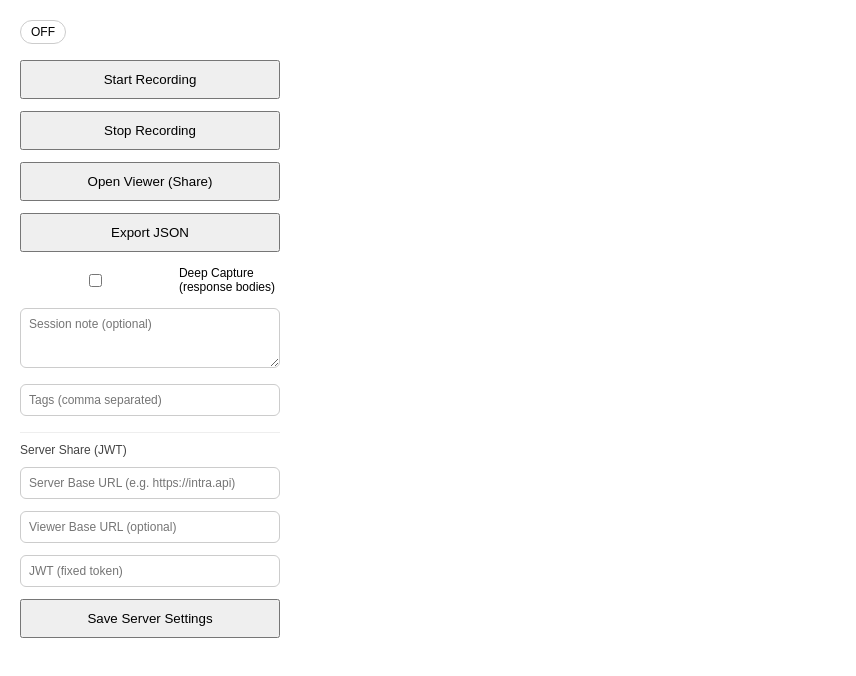
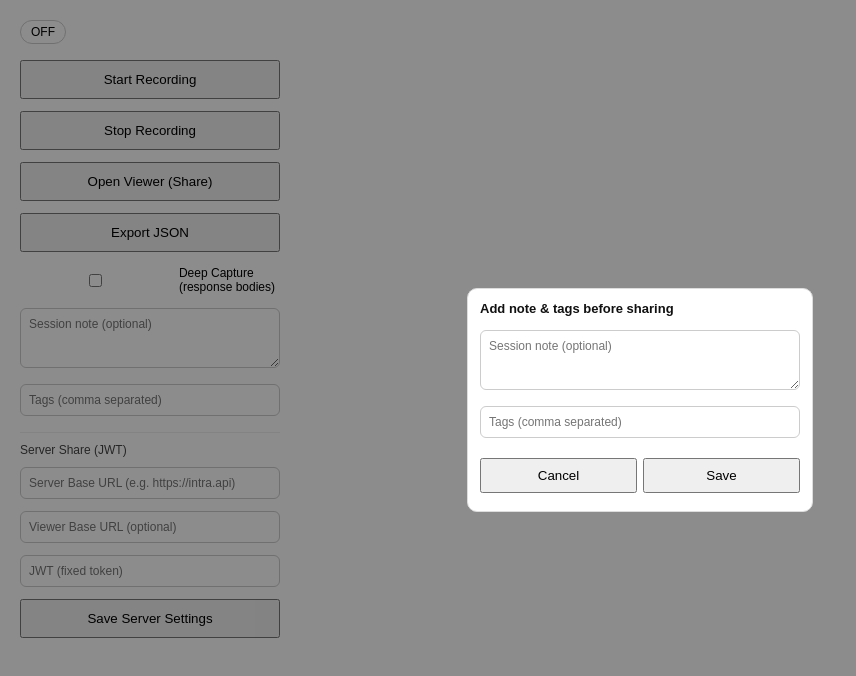
Before and after one commit to jeongminkim901/my-web-debugger, a website with bundled scripts: page src/ui/popup.html in a window 1280 px wide. Both pictures are taken after a click on the button "Stop Recording". Shown: the whole page, without its empty margins (0-856 px from the left). Built offline with nearby package versions, Linux system fonts and the light colour scheme; no server answers.

Commit message:
feat: add meta modal before actions

```diff
--- a/src/ui/popup.html
+++ b/src/ui/popup.html
@@ -58,6 +58,38 @@
       .row button {
         flex: 1 1 0;
       }
+      #metaModal {
+        position: fixed;
+        inset: 0;
+        background: rgba(0,0,0,0.45);
+        display: none;
+        align-items: center;
+        justify-content: center;
+        z-index: 20;
+      }
+      #metaModal .box {
+        width: 90%;
+        max-width: 320px;
+        background: #fff;
+        border-radius: 10px;
+        padding: 12px;
+        border: 1px solid #ddd;
+      }
+      #metaModal .title {
+        font-size: 13px;
+        font-weight: 600;
+        margin-bottom: 8px;
+        color: #111;
+      }
+      #metaModal .actions {
+        display: flex;
+        gap: 6px;
+        margin-top: 8px;
+      }
+      #metaModal .actions button {
+        flex: 1 1 0;
+        padding: 8px;
+      }
     </style>
   </head>
   <body>
@@ -93,6 +125,17 @@
         <button id="openShare">Open Link</button>
       </div>
     </div>
+    <div id="metaModal">
+      <div class="box">
+        <div class="title">Add note & tags before sharing</div>
+        <textarea id="modalNote" placeholder="Session note (optional)"></textarea>
+        <input id="modalTags" placeholder="Tags (comma separated)" />
+        <div class="actions">
+          <button id="metaCancel">Cancel</button>
+          <button id="metaSave">Save</button>
+        </div>
+      </div>
+    </div>
     <div id="toast"></div>
     <script src="popup.js"></script>
   </body>
--- a/src/ui/popup.ts
+++ b/src/ui/popup.ts
@@ -10,6 +10,11 @@ const sharePanelEl = document.getElementById("sharePanel") as HTMLElement;
 const shareUrlEl = document.getElementById("shareUrl") as HTMLInputElement;
 const copyShareBtn = document.getElementById("copyShare") as HTMLButtonElement;
 const openShareBtn = document.getElementById("openShare") as HTMLButtonElement;
+const metaModalEl = document.getElementById("metaModal") as HTMLElement;
+const modalNoteEl = document.getElementById("modalNote") as HTMLTextAreaElement;
+const modalTagsEl = document.getElementById("modalTags") as HTMLInputElement;
+const metaCancelBtn = document.getElementById("metaCancel") as HTMLButtonElement;
+const metaSaveBtn = document.getElementById("metaSave") as HTMLButtonElement;
 const serverBaseUrlEl = document.getElementById("serverBaseUrl") as HTMLInputElement;
 const viewerBaseUrlEl = document.getElementById("viewerBaseUrl") as HTMLInputElement;
 const serverJwtEl = document.getElementById("serverJwt") as HTMLInputElement;
@@ -51,6 +56,45 @@ function showSharePanel(url: string) {
   lastShareUrl = url;
   if (shareUrlEl) shareUrlEl.value = url;
   if (sharePanelEl) sharePanelEl.style.display = "block";
+}
+
+function openMetaModal(): Promise<boolean> {
+  return new Promise((resolve) => {
+    if (!metaModalEl) return resolve(false);
+    if (modalNoteEl) modalNoteEl.value = noteEl?.value || "";
+    if (modalTagsEl) modalTagsEl.value = tagsEl?.value || "";
+
+    const cleanup = () => {
+      metaModalEl.style.display = "none";
+      metaCancelBtn?.removeEventListener("click", onCancel);
+      metaSaveBtn?.removeEventListener("click", onSave);
+      metaModalEl?.removeEventListener("click", onOverlay);
+      document.removeEventListener("keydown", onKey);
+    };
+
+    const onCancel = () => {
+      cleanup();
+      resolve(false);
+    };
+    const onSave = () => {
+      if (noteEl) noteEl.value = modalNoteEl?.value || "";
+      if (tagsEl) tagsEl.value = modalTagsEl?.value || "";
+      cleanup();
+      resolve(true);
+    };
+    const onOverlay = (e: MouseEvent) => {
+      if (e.target === metaModalEl) onCancel();
+    };
+    const onKey = (e: KeyboardEvent) => {
+      if (e.key === "Escape") onCancel();
+    };
+
+    metaModalEl.style.display = "flex";
+    metaCancelBtn?.addEventListener("click", onCancel);
+    metaSaveBtn?.addEventListener("click", onSave);
+    metaModalEl?.addEventListener("click", onOverlay);
+    document.addEventListener("keydown", onKey);
+  });
 }
 
 async function copyToClipboard(text: string) {
@@ -203,6 +247,11 @@ document.getElementById("start")!.onclick = async () => {
 };
 
 document.getElementById("stop")!.onclick = async () => {
+  const confirmed = await openMetaModal();
+  if (!confirmed) return;
+  const tabId = await getCurrentTabId();
+  if (tabId) await sendMeta(tabId);
+
   chrome.runtime.sendMessage({ type: "STOP" }, (res) => {
     if (res?.ok) {
       setBadge(false);
@@ -218,6 +267,8 @@ document.getElementById("stop")!.onclick = async () => {
 document.getElementById("openViewer")!.onclick = async () => {
   const tabId = await getCurrentTabId();
   if (!tabId) return setStatus("Could not find current tab.");
+  const confirmed = await openMetaModal();
+  if (!confirmed) return;
   await sendMeta(tabId);
 
   chrome.runtime.sendMessage({ type: "OPEN_VIEWER", tabId }, (res) => {
@@ -246,6 +297,8 @@ document.getElementById("openViewer")!.onclick = async () => {
 document.getElementById("export")!.onclick = async () => {
   const tabId = await getCurrentTabId();
   if (!tabId) return setStatus("No active tab to export.");
+  const confirmed = await openMetaModal();
+  if (!confirmed) return;
   await sendMeta(tabId);
 
   chrome.runtime.sendMessage({ type: "EXPORT", tabId }, (res) => {
```
